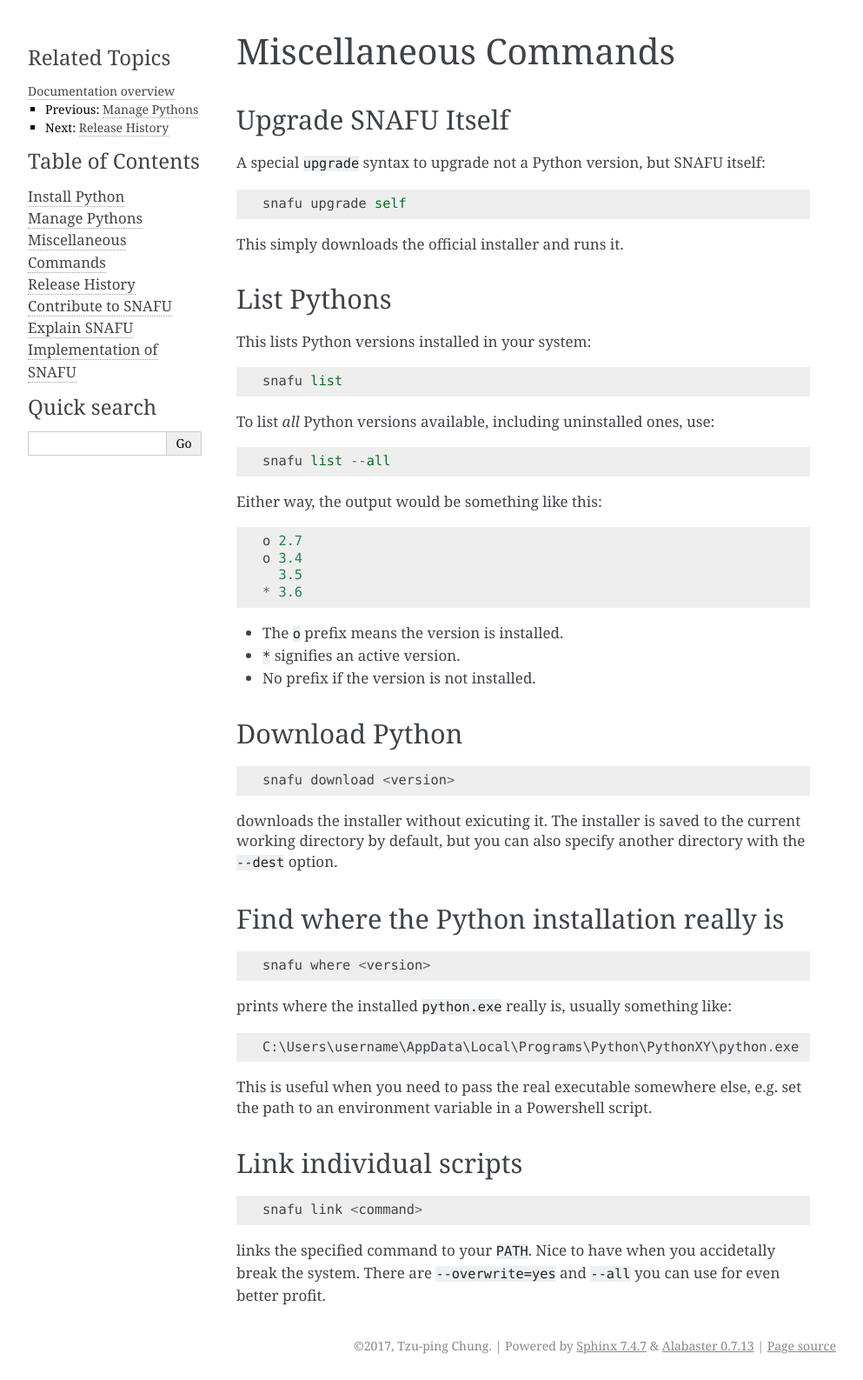
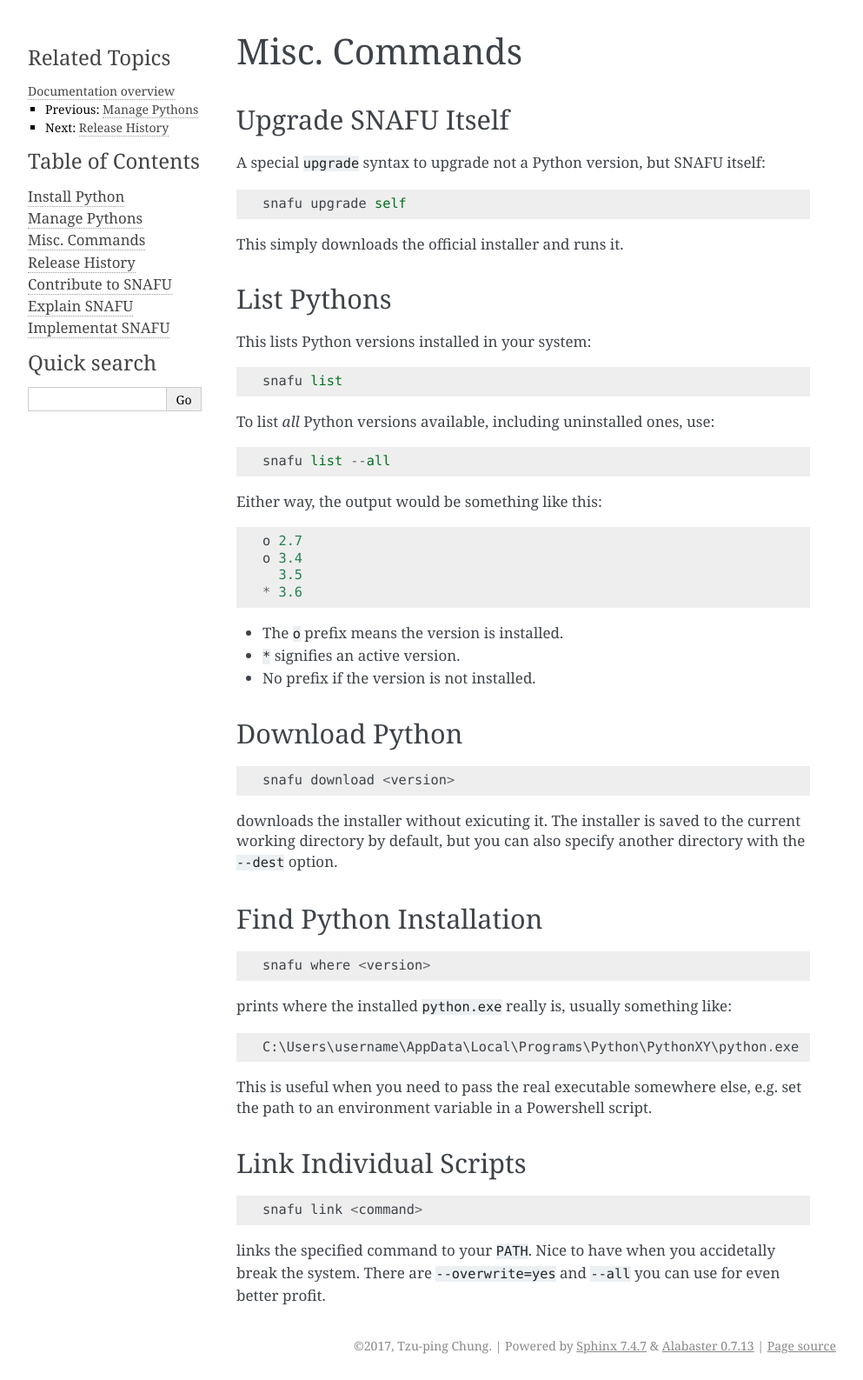
Before and after one commit to uranusjr/snafu, a Sphinx documentation site: the page built from docs/source/misc.rst, in a window 1280 px wide. Shown: the whole page at 87% size, without its empty margins (148-1141 px from the left). Built offline with Sphinx 7.4.7, drawn with Linux system fonts in a browser that asks for light colours.

Commit message:
Some doc tweaks

```diff
--- a/docs/source/implement.rst
+++ b/docs/source/implement.rst
@@ -1,6 +1,6 @@
-=======================
-Implementation of SNAFU
-=======================
+=================
+Implementat SNAFU
+=================
 
 Some implementation notes about SNAFU, in a series of questions. Nobody ever
 asked, but I want to answer them.
@@ -23,7 +23,7 @@
 to older versions as well for consistency.
 
 
-How are Executables linked?
+How are executables linked?
 ---------------------------
 
 They are not. Scripts are *copied*. ``.py`` files works as well because they
@@ -47,7 +47,7 @@
 .. _Chocolatey: https://chocolatey.org
 
 
-Why the Name?
+Why the name?
 -------------
 
 Because Python is hard, Windows is harder, and setting up Windows for Python
--- a/docs/source/misc.rst
+++ b/docs/source/misc.rst
@@ -1,8 +1,8 @@
 .. _misc:
 
-======================
-Miscellaneous Commands
-======================
+==============
+Misc. Commands
+==============
 
 Upgrade SNAFU Itself
 ====================
@@ -52,8 +52,8 @@
 directory with the ``--dest`` option.
 
 
-Find where the Python installation really is
-============================================
+Find Python Installation
+========================
 
 ::
 
@@ -68,7 +68,7 @@
 set the path to an environment variable in a Powershell script.
 
 
-Link individual scripts
+Link Individual Scripts
 =======================
 
 ::
```
